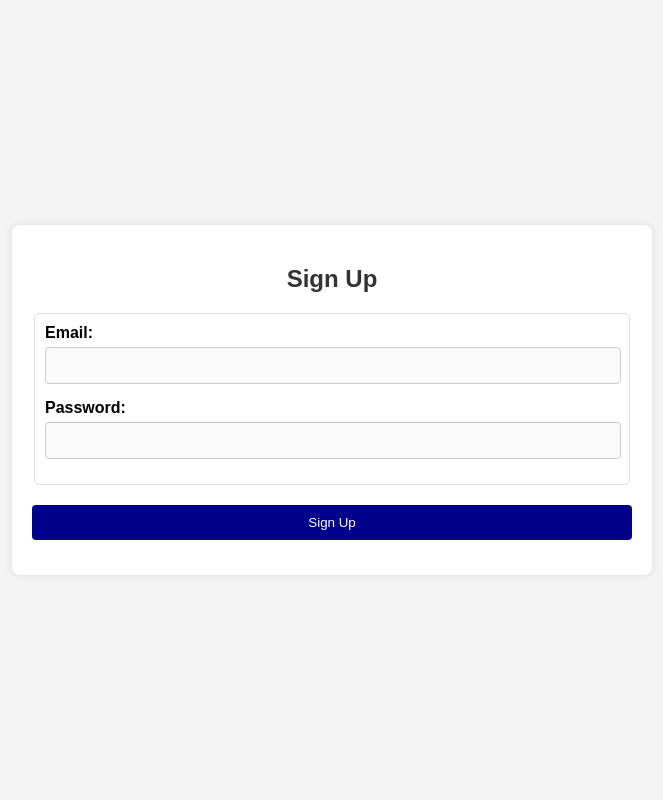
After one commit to elib00/im2-activity, a Django app: page /auth/login/ in a window 1280 px wide. The commit adds this page. Shown: the whole page, without its empty margins (308-971 px from the left). Run offline with Django 5.2, Linux system fonts and the light colour scheme.

Commit message:
[Joshua] Login not working still

```diff
--- a/sample_project/sample_project/settings.py
+++ b/sample_project/sample_project/settings.py
@@ -52,6 +52,8 @@ MIDDLEWARE = [
 ]
 
 AUTH_USER_MODEL = "user_auth.User"
+
+LOGIN_URL = "/auth/login/"
 
 ROOT_URLCONF = 'sample_project.urls'
 
--- a/sample_project/user_auth/forms.py
+++ b/sample_project/user_auth/forms.py
@@ -15,16 +15,39 @@ class UserSignupForm(forms.ModelForm):
         confirm_password = cleaned_data.get("confirm_password")
 
         if len(password) < 8:
+            self.add_error("password", "Password must be at least 8 characters")
             raise forms.ValidationError("Password must be at least 8 characters")
 
         if password != confirm_password:
+            self.add_error("confirm_password", "Passwords do not match")
             raise forms.ValidationError("Passwords do not match")
 
         return cleaned_data
 
-class ProfileForm(forms.ModelForm):
+class ProfileSignupForm(forms.ModelForm):
     birthdate = forms.DateField(widget=forms.DateInput(attrs={"type": "date"}))
 
     class Meta:
         model = Profile
         fields = ["first_name", "last_name", "age", "gender", "birthdate"]
+
+class LoginForm(forms.ModelForm):
+    email = forms.CharField(max_length=150, label="Email", widget=forms.EmailInput)
+    password = forms.CharField(widget=forms.PasswordInput, label="Password")
+
+    class Meta:
+        model = User
+        fields = ["email", "password"]
+
+    def clean(self):
+        cleaned_data = super().clean()
+        email = cleaned_data.get("email")
+        password = cleaned_data.get("password")
+
+        if not email:
+            self.add_error("email", "Email field must be provided")
+
+        if not password:
+            self.add_error("password", "Password field must be provided")
+
+        return cleaned_data
--- /dev/null
+++ b/sample_project/user_auth/templates/login.html
@@ -0,0 +1,132 @@
+<!DOCTYPE html>
+<html lang="en">
+<head>
+    <meta charset="UTF-8" />
+    <meta name="viewport" content="width=device-width, initial-scale=1.0" />
+    {% load static %}
+    <title>Log In</title>
+    <style>
+        body {
+            font-family: Arial, sans-serif;
+            margin: 0;
+            padding: 0;
+            background-color: #f4f4f4;
+            display: flex;
+            justify-content: center;
+            align-items: center;
+            height: 100vh;
+        }
+
+        .container {
+            max-width: 600px;
+            width: 100%;
+            padding: 20px;
+            background: #fff;
+            border-radius: 8px;
+            box-shadow: 0 0 10px rgba(0, 0, 0, 0.1);
+        }
+
+        h2 {
+            margin-bottom: 20px;
+            font-size: 24px;
+            color: #333;
+            text-align: center;
+        }
+
+        .form-group {
+            margin-bottom: 15px;
+        }
+
+        .form-group label {
+            display: block;
+            margin-bottom: 5px;
+            font-weight: bold;
+        }
+
+        .form-group input,
+        .form-group select {
+            width: calc(100% - 20px);
+            padding: 10px;
+            margin-top: 5px;
+            border: 1px solid #ccc;
+            border-radius: 4px;
+            display: block;
+        }
+
+        input[type="text"],
+        input[type="email"],
+        input[type="password"],
+        input[type="date"] {
+            background-color: #fafafa;
+            transition: border-color 0.2s;
+        }
+
+        input[type="text"]:focus,
+        input[type="email"]:focus,
+        input[type="password"]:focus,
+        input[type="date"]:focus {
+            border-color: #007bff;
+            outline: none;
+        }
+
+        .form-group input[type="submit"] {
+            background-color: #00008A;
+            color: #fff;
+            border: none;
+            cursor: pointer;
+            width: 100%;
+        }
+
+        .form-group input[type="submit"]:hover {
+            background-color: #0000A0;
+            font-size: 1.1rem;
+        }
+
+        fieldset {
+            padding: 10px;
+            margin-bottom: 20px;
+            border: 1px solid #ddd;
+            border-radius: 5px;
+        }
+
+        .errorlist {
+            color: #dc3545;
+            font-size: 14px;
+            margin-top: 5px;
+        }
+    </style>
+</head>
+<body>
+    <div class="container">
+        <h2>Sign Up</h2>
+        <form method="post">
+            {% csrf_token %}
+            <fieldset>
+                <div class="form-group">
+                    {{ form.email.label_tag }} {{ form.email }}
+                    {% if user_form.email.errors %}
+                        <div class="errorlist">
+                            {% for error in user_form.email.errors %}
+                                <p>{{ error }}</p>
+                            {% endfor %}
+                        </div>
+                    {% endif %}
+                </div>
+                <div class="form-group">
+                    {{ form.password.label_tag }} {{ form.password }}
+                    {% if user_form.password.errors %}
+                        <div class="errorlist">
+                            {% for error in user_form.password.errors %}
+                                <p>{{ error }}</p>
+                            {% endfor %}
+                        </div>
+                    {% endif %}
+                </div>
+            </fieldset>
+            <div class="form-group">
+                <input type="submit" value="Sign Up" />
+            </div>
+        </form>
+    </div>
+</body>
+</html>
--- a/sample_project/user_auth/urls.py
+++ b/sample_project/user_auth/urls.py
@@ -1,6 +1,8 @@
 from django.urls import path
-from .views import SignupView
+from .views import SignupView, LoginView, SampleHomepageView
 
 urlpatterns = [
-    path("signup", SignupView.as_view(), name="signup")
+    path("signup/", SignupView.as_view(), name="signup"),
+    path("login/", LoginView.as_view(), name="login"),
+    path("sample_home/", SampleHomepageView.as_view(), name="sample_home")
 ]
--- a/sample_project/user_auth/views.py
+++ b/sample_project/user_auth/views.py
@@ -1,17 +1,18 @@
 from django.shortcuts import render, redirect
 from django.views import View
-from .forms import UserSignupForm, ProfileForm
+from .forms import UserSignupForm, ProfileSignupForm, LoginForm
 from .models import User, Profile
+from django.contrib.auth.mixins import LoginRequiredMixin
 
 class SignupView(View):
     def get(self, request):
         user_form = UserSignupForm()
-        profile_form = ProfileForm()
+        profile_form = ProfileSignupForm()
         return render(request, "signup.html", {"user_form": user_form, "profile_form": profile_form})
 
     def post(self, request):
         user_form = UserSignupForm(request.POST)
-        profile_form = ProfileForm(request.POST)
+        profile_form = ProfileSignupForm(request.POST)
 
         if user_form.is_valid() and profile_form.is_valid():
             # Save the user
@@ -32,7 +33,40 @@ class SignupView(View):
             profile.save()
 
             #TODO
-            # Redirect to a success page or login
-            return redirect('success')  # Replace 'success' with your success URL
+            return redirect("login")
 
         return render(request, "signup.html", {"user_form": user_form, "profile_form": profile_form})
+
+
+class LoginView(View):
+    def get(self, request):
+        form = LoginForm()
+        return render(request, "login.html", {"form": form})
+
+    def post(self, request):
+        login_form = LoginForm(request.POST)
+        if login_form.is_valid():
+            email = login_form.cleaned_data["email"]
+            password = login_form.cleaned_data["password"]
+
+            user = authenticate(request, email=email, password=password)
+
+            if user is not None:
+                login(request, user)
+                request.session["user_id"] = user.id
+                return redirect("sample_home")
+            else:
+                login_form.add_error(None, "Invalid username or password")
+                return redirect("sample_home")
+
+        # return redirect("sample_home")
+        return render(request, "login.html", {"form": login_form})
+
+class SampleHomepageView(View, LoginRequiredMixin):
+    def get(self, request):
+        user_id = request.session.get("user_id")
+        user = None
+        if user_id:
+            user = get_object_or_404(User, id=user_id)
+
+        return render(request, "sample_homepage.html", {"user": user})
```
Also changed, not shown: sample_project/user_auth/templates/sample_homepage.html (added, +37 -0 lines), sample_project/user_auth/templates/signup.html (+113 -7 lines), sample_project/db.sqlite3, 1 other file.
